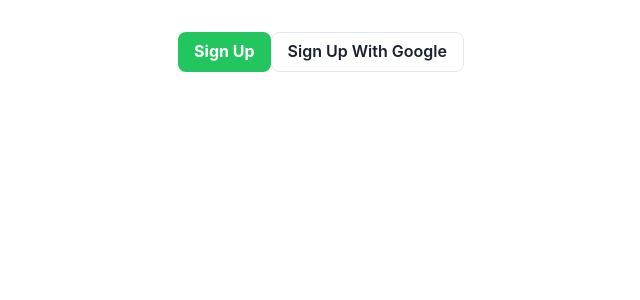
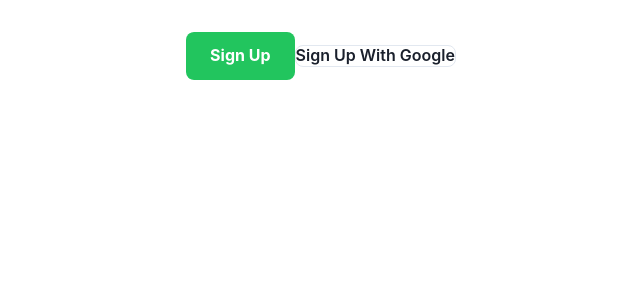
Before and after one commit to thuongbuihoai-agilityio/Envato-Market-System, a React (Vite) app: page / in a window 1280 px wide. Shown: the top 300 px of the page, without its empty margins (319-959 px from the left). Built offline with nearby package versions, Linux system fonts and the light colour scheme.

Commit message:
feat: define common button sizes

```diff
--- a/src/pages/Home/index.tsx
+++ b/src/pages/Home/index.tsx
@@ -3,8 +3,10 @@ import { memo } from 'react';
 
 const DashboardPage = () => (
   <div>
-    <Button>Sign Up</Button>
-    <Button variant="outline">Sign Up With Google</Button>
+    <Button size="lg">Sign Up</Button>
+    <Button size="xl" variant="outline">
+      Sign Up With Google
+    </Button>
   </div>
 );
 
--- a/src/themes/components/Button.ts
+++ b/src/themes/components/Button.ts
@@ -5,9 +5,15 @@ export const Button = defineStyleConfig({
   sizes: {
     sm: {
       fontSize: 'md',
+      py: 3,
     },
     md: {
       fontSize: 'md',
+      py: 3.5,
+    },
+    lg: {
+      fontSize: 'md',
+      py: 4,
     },
   },
   variants: {
@@ -18,12 +24,11 @@ export const Button = defineStyleConfig({
       borderRadius: 'lg',
       backgroundColor: 'primary.500',
       _hover: {
-        bg: 'primary.600',
+        backgroundColor: 'primary.600',
       },
       _focus: {
         outline: 'none',
       },
-      py: 4,
     },
     outline: {
       color: 'gray.800',
@@ -41,7 +46,7 @@ export const Button = defineStyleConfig({
     },
   },
   defaultProps: {
-    size: 'md',
+    size: 'lg',
     variant: 'solid',
   },
 });
```
